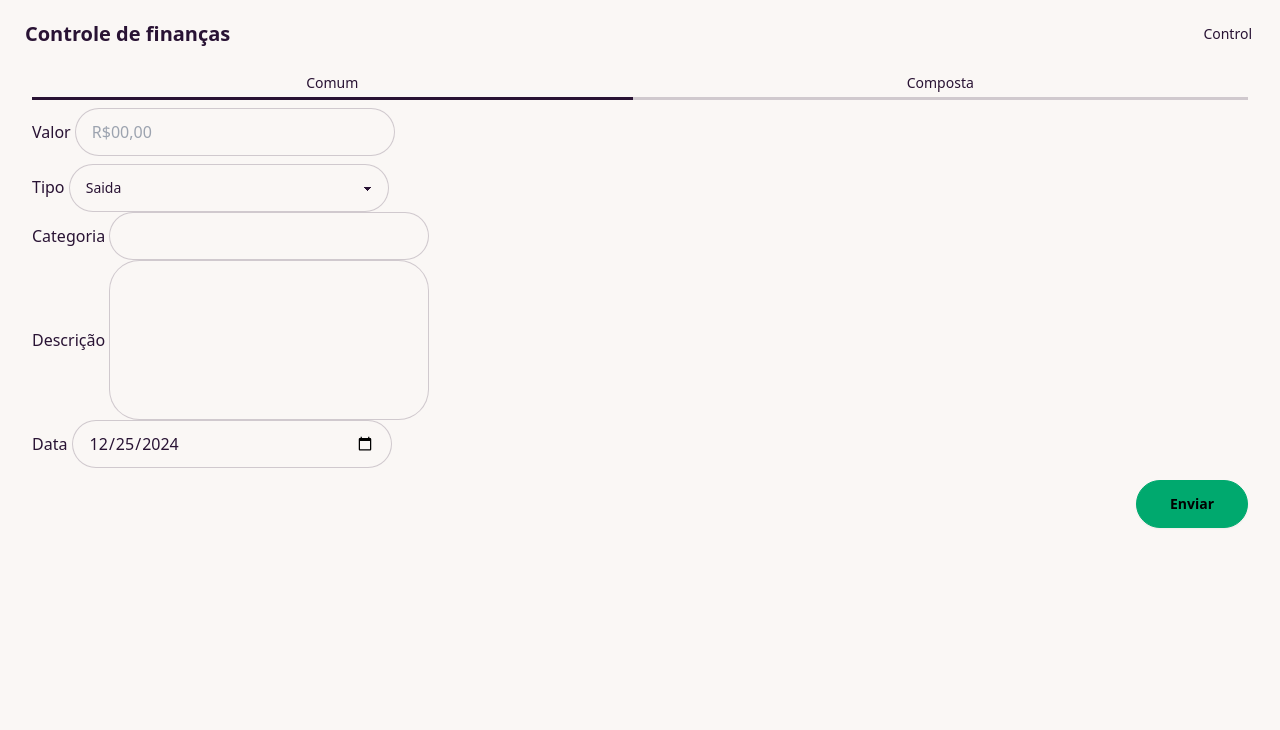
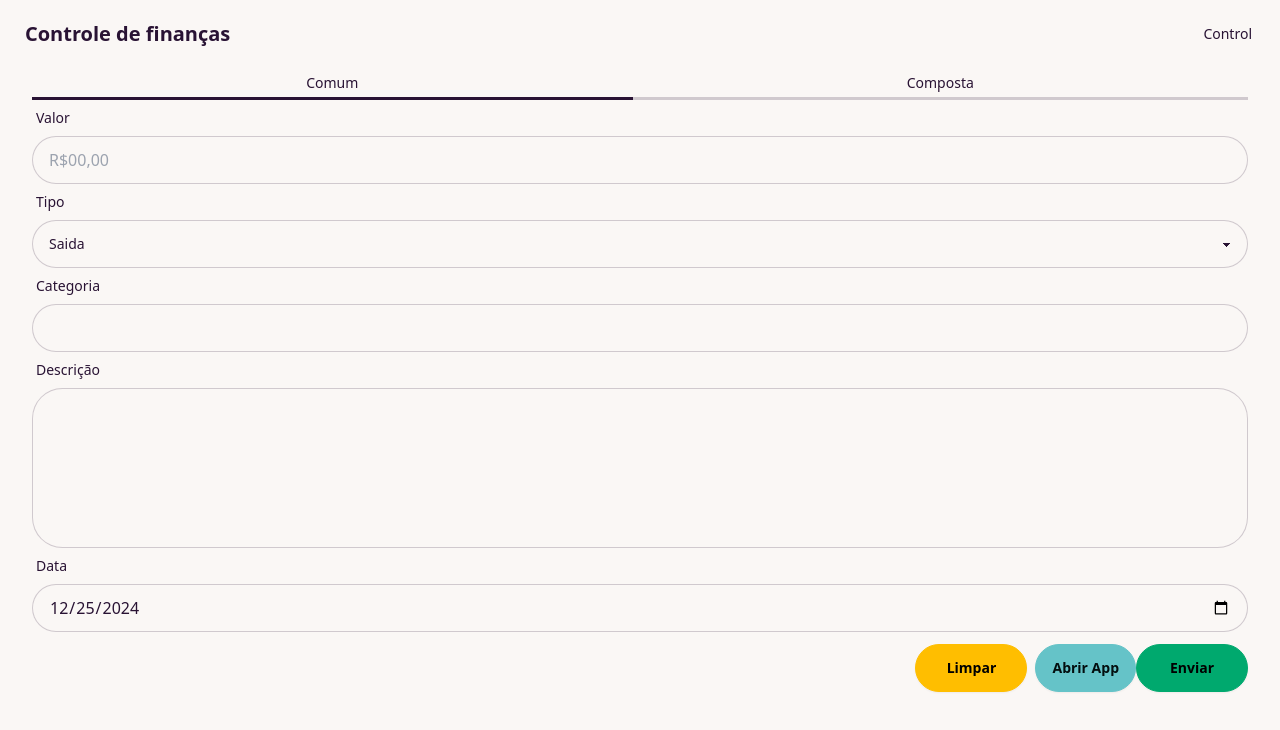
Before and after one commit to MatheusCanuto07/FinWise_Controle_De_Gastos, a SvelteKit app: page /control/comum in a window 1280 px wide. Shown: the top 730 px of the page. Built offline with nearby package versions, Linux system fonts and the light colour scheme; no server answers; the database is empty.

Commit message:
abrir arquivo externo

```diff
--- /dev/null
+++ b/src/lib/components/SelectPeriod.svelte
@@ -0,0 +1,24 @@
+<script lang="ts">
+	import { filters } from "../../routes/dashboard/params.svelte";
+
+  let selectedPeriod = $state('lastWeek');
+
+  filters.update({
+    period : "lastWeek"
+  })
+
+  let mudaUrl = (() => {
+    filters.update({
+      period: selectedPeriod
+    })
+  })
+
+  $inspect(selectedPeriod)
+
+</script>
+
+<select onchange={mudaUrl} class="select select-bordered w-full mt-2" bind:value={selectedPeriod}>
+  <option selected value="lastWeek">Última semana</option>
+  <option value="lastMonth">Último mês</option>
+  <option value="personalizadPeriod">Período personalizado</option>
+</select>
--- a/src/routes/control/comum/+page.svelte
+++ b/src/routes/control/comum/+page.svelte
@@ -3,11 +3,13 @@
   import type { PageData } from './$types';
 
   let defaultDate = $state(new Date().toISOString().split('T')[0]);
+  let form : HTMLFormElement | undefined = $state(undefined)
+
   let { data }: { data: PageData } = $props();
 
 </script>
 
-<form method="POST" action="/control/comum?/create"
+<form bind:this={form} method="POST" action="/control/comum?/create"
 use:enhance={({
   action,
   cancel,
@@ -26,30 +28,49 @@ use:enhance={({
     formElement.reset();
   };
 }}>
-<div class="mt-2">
-  <label for="">Valor</label>
-  <input id="valorText" name="valorText" placeholder="R$00,00" class="input input-bordered w-full max-w-xs">
+
+  <label class="form-control w-full">
+    <div class="label">
+      <span class="label-text">Valor</span>
     </div>
-<div class="mt-2">
-  <label for="">Tipo</label>
-  <select name="tipoText" id="tipoText" class="select select-bordered w-full max-w-xs">
+    <input type="text" placeholder="R$00,00" class="input input-bordered w-full" name="valorText" id="valorText"/>
+  </label>
+
+  <label class="form-control w-full">
+    <div class="label">
+      <span class="label-text">Tipo</span>
+    </div>
+    <select name="tipoText" id="tipoText" class="select select-bordered w-full">
       <option selected value="saida">Saida</option>
       <option value="entrada">Entrada</option>
     </select>
+  </label>
+
+  <label class="form-control w-full">
+    <div class="label">
+      <span class="label-text">Categoria</span>
     </div>
-<div>
-  <label for="">Categoria</label>
-  <input name="categoriaText" id="categoriaText" type="text" class="input input-bordered w-full max-w-xs">
+    <input name="categoriaText" id="categoriaText" type="text" class="input input-bordered w-full">
+  </label>
+
+  <label class="form-control w-full">
+    <div class="label">
+      <span class="label-text">Descrição</span>
     </div>
-<div>
-  <label for="">Descrição</label>
-  <input name="descText" id="descText" type="text" class="input input-bordered w-full max-w-xs h-40">
+    <input name="descText" id="descText" type="text" class="input input-bordered w-full h-40">
+  </label>
+
+  <label class="form-control w-full">
+    <div class="label">
+      <span class="label-text">Data</span>
     </div>
-<div>
-  <label for="">Data</label>
-  <input bind:value={defaultDate} name="dataText" id="dataText" type="date" class="input input-bordered w-full max-w-xs">
-</div>
+    <input bind:value={defaultDate} name="dataText" id="dataText" type="date" class="input input-bordered w-full">
+  </label>
+
   <div class="w-full flex justify-end mt-3">
+    <button onclick={() => form?.reset()} class="btn btn-warning w-28 mr-2">Limpar</button>
+    <a class="btn btn-primary" href="intent://tela#Intent;package=com.samsung.android.spay;end;">Abrir App</a>
     <button class="btn btn-success w-28 ">Enviar</button>
   </div>
+
 </form>
--- a/src/routes/dashboard/+layout.svelte
+++ b/src/routes/dashboard/+layout.svelte
@@ -5,20 +5,27 @@
 	import type { Snippet } from 'svelte';
 	import type { PageData } from './$types';
 	import { page } from '$app/state';
+	import SelectPeriod from '$lib/components/SelectPeriod.svelte';
 
-  function isActive(href: string){
+	function isActive(href: string) {
 		return page.url.pathname.startsWith(href);
 	}
 
-  let { data, children }: { data: PageData, children : Snippet } = $props();
 
-  let {saldo} = data;
+	let { data, children }: { data: PageData; children: Snippet } = $props();
+
+	let { saldo } = data;
+
+
+
+
+
 </script>
 
 <div>
-  <div class="flex justify-center center flex-wrap">
-    <h1 class="text-2xl font-bold">{"R$ " + saldo[0].saldo}</h1>
-    <h2 class="text-gray-800 opacity-50 w-full text-center">R$ 213,00</h2>
+	<div class="center flex flex-wrap justify-center">
+		<h1 class="text-2xl font-bold">{'R$ ' + saldo[0].saldo}</h1>
+		<h2 class="w-full text-center text-gray-800 opacity-50">R$ 213,00</h2>
 	</div>
 	<div class="flex flex-wrap">
 		<CardHomeDinheiro />
@@ -26,9 +33,28 @@
 	</div>
 
 	<div role="tablist" class="tabs tabs-bordered">
-    <a href="/dashboard/entradas" role="tab" class="tab" class:tab-active={isActive("/dashboard/entradas")}>Entradas</a>
-    <a href="/dashboard/saidas" role="tab" class="tab" class:tab-active={isActive("/dashboard/saidas")}>Saidas</a>
+		<a
+			href="/dashboard/entradas"
+			role="tab"
+			class="tab"
+			class:tab-active={isActive('/dashboard/entradas')}>Entradas</a
+		>
+		<a
+			href="/dashboard/saidas"
+			role="tab"
+			class="tab"
+			class:tab-active={isActive('/dashboard/saidas')}>Saidas</a
+		>
+    <a
+      href="/dashboard/dividas"
+      role="tab"
+      class="tab"
+      class:tab-active={isActive('/dashboard/dividas')}
+      >Dividas</a>
 	</div>
+
+  <SelectPeriod />
+
 
 	{@render children()}
 </div>
--- /dev/null
+++ b/src/routes/dashboard/dividas/+page.svelte
@@ -0,0 +1,7 @@
+<script lang="ts">
+    import type { PageData } from './$types';
+
+    let { data }: { data: PageData } = $props();
+</script>
+
+<h1>Vou por minhas dívidas aqui</h1>
--- a/src/routes/dashboard/entradas/+page.svelte
+++ b/src/routes/dashboard/entradas/+page.svelte
@@ -8,7 +8,7 @@
 
 <div class="mt-3">
   {#each data.transacoesDoUltimoMes as t}
-    <CardMovimentacao title={}/>
+    <h1>Pimba master 2018</h1>
   {/each}
 
 </div>
--- /dev/null
+++ b/src/routes/dashboard/params.svelte.ts
@@ -0,0 +1,49 @@
+import { page, navigating } from "$app/stores";
+import { get } from "svelte/store";
+import { goto } from "$app/navigation";
+
+class SSRFilters {
+  // dentro da store page tem a url
+  // Toda vez que a page.url mudar o valor de Filters vai mudar
+  Filters = $derived.by(() => get(page).url);
+
+  // Este método retorna o valor de um parâmetro de URL específico. Por exemplo, get('page') retornaria o valor do parâmetro page da URL atual.
+  get(name: string) {
+    return this.Filters.searchParams.get(name);
+  }
+
+  // Permite atualizar a URL com novos parâmetros. Ele recebe um objeto Record<string, string>, onde as chaves são os nomes dos parâmetros e os valores são os valores desejados.
+  update(filters: Record<string, string>) {
+    const url = new URL(this.Filters);
+    Object.entries(filters).forEach(([name, value]) => {
+      if (!value) {
+        url.searchParams.delete(name);
+      }
+      if (value !== "") url.searchParams.set(name, value);
+      else url.searchParams.delete(name);
+    });
+
+    if (typeof window !== "undefined") {
+      goto(url, { keepFocus: true });
+    }
+  }
+
+  //Remove um ou mais parâmetros da URL atual.
+  clear(...params: string[]) {
+    const url = new URL(this.Filters);
+    params.forEach((p) => url.searchParams.delete(p));
+
+    if (typeof window !== "undefined") {
+      goto(url, { keepFocus: true });
+    }
+  }
+
+  //Verifica se algum dos parâmetros especificados está presente na URL, retornando true se ao menos um deles estiver presente.
+  isFiltered(...params: string[]) {
+    return (
+      params.length > 0 && params.some((p) => this.Filters.searchParams.has(p))
+    );
+  }
+}
+
+export const filters = new SSRFilters();
```
Also changed, not shown: src/lib/components/CardMovimentacao.svelte (+8 -8 lines), 1 other file (tests, documents, lock files or other folders). Lines whose indentation alone changed are shown as unchanged.
